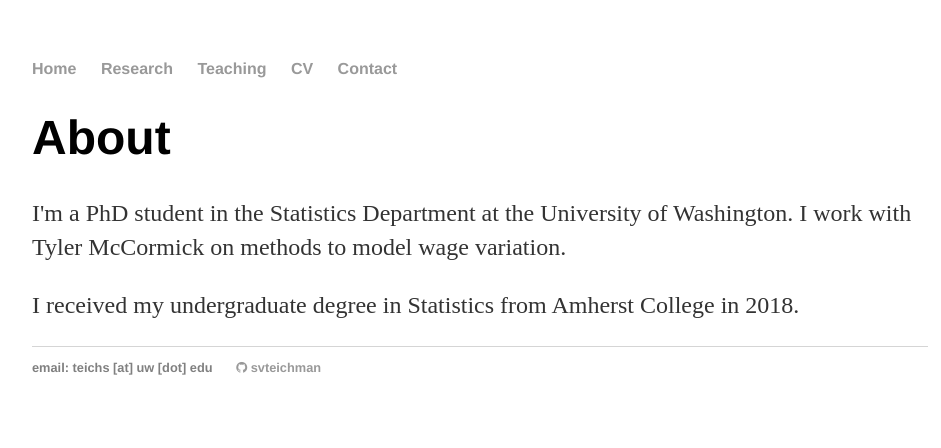
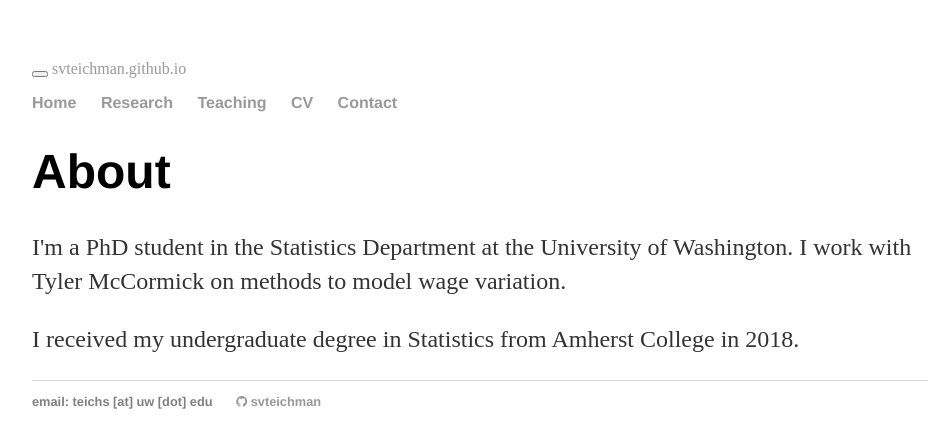
Before and after one commit to svteichman/svteichman.github.io, a Jekyll site: the page built from index.html, in a window 1280 px wide. Shown: the top 448 px of the page, without its empty margins (160-1101 px from the left). Built offline with Jekyll 4.4.1, drawn with Linux system fonts in a browser that asks for light colours.

Commit message:
Update default.html
changing nav bar

```diff
--- a/_layouts/default.html
+++ b/_layouts/default.html
@@ -7,15 +7,29 @@
 			<link href="https://maxcdn.bootstrapcdn.com/font-awesome/4.7.0/css/font-awesome.min.css" rel="stylesheet">
 		</head>
 		<body>
-			<nav>
-	    		<ul>
-	        		<li><a href="/">Home</a></li>
-		        	<li><a href="/research">Research</a></li>
-              <li><a href="/teaching">Teaching</a></li>
-	        		<li><a href="/cv">CV</a></li>
-	        		<li><a href="/contact">Contact</a></li>
-	    		</ul>
-			</nav>
+			<nav class="navbar navbar-inverse navbar-fixed-top">
+			      <div class="container">
+				<div class="navbar-header">
+				  <button type="button" class="navbar-toggle collapsed" data-toggle="collapse" data-target="#navbar" aria-expanded="false" aria-controls="navbar">
+				    <span class="sr-only">Toggle navigation</span>
+				    <span class="icon-bar"></span>
+				    <span class="icon-bar"></span>
+				    <span class="icon-bar"></span>
+				  </button>
+				  <a class="navbar-brand">{{ site.title }}</a>
+				</div>
+				<div id="navbar" class="collapse navbar-collapse">
+				  <ul class="nav navbar-nav">
+					 <li><a class="active" href="//svteichman.github.io">Home</a></li>
+					 <li><a class="active" href="research.html">Research</a></li>
+					 <li><a class="active" href="teaching.html">Teaching</a></li>
+					 <li><a class="active" href="cv.html">CV</a></li>
+					 <li><a class="active" href="contact.html">Contact</a></li>
+				  </ul>
+				</div><!--/.nav-collapse -->
+			      </div>
+			    </nav>
+
 			<div class="container">
 
 			{{ content }}
```
